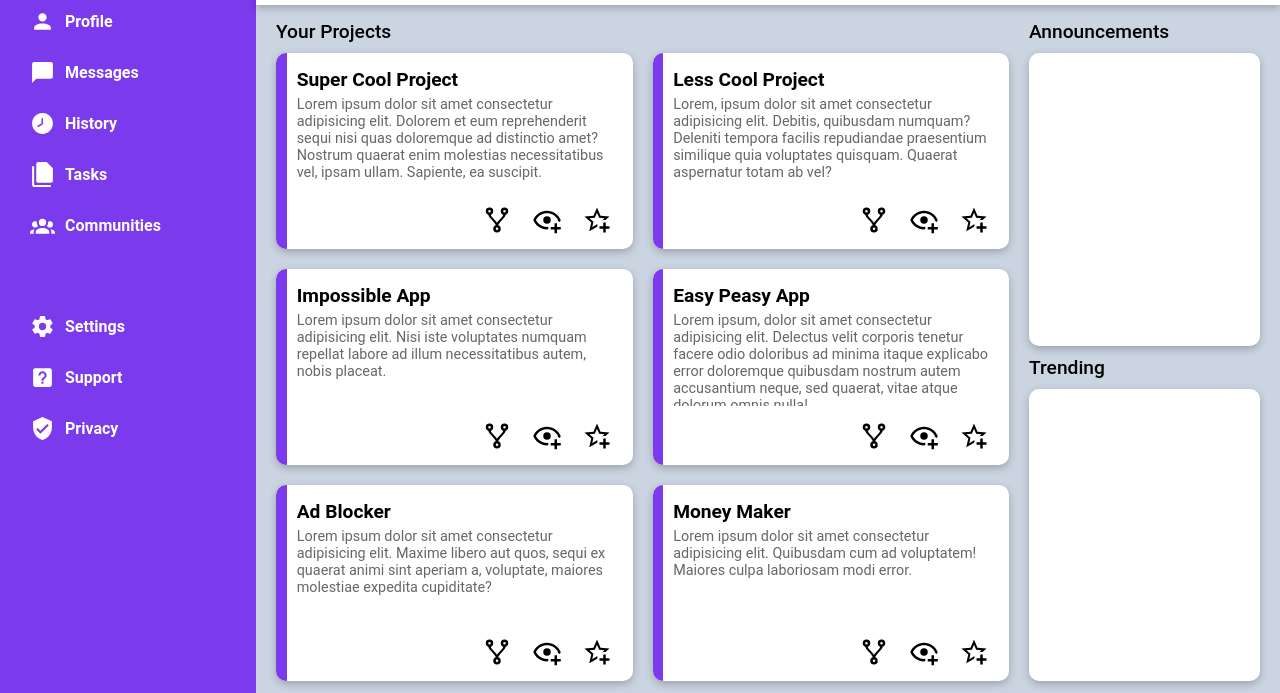
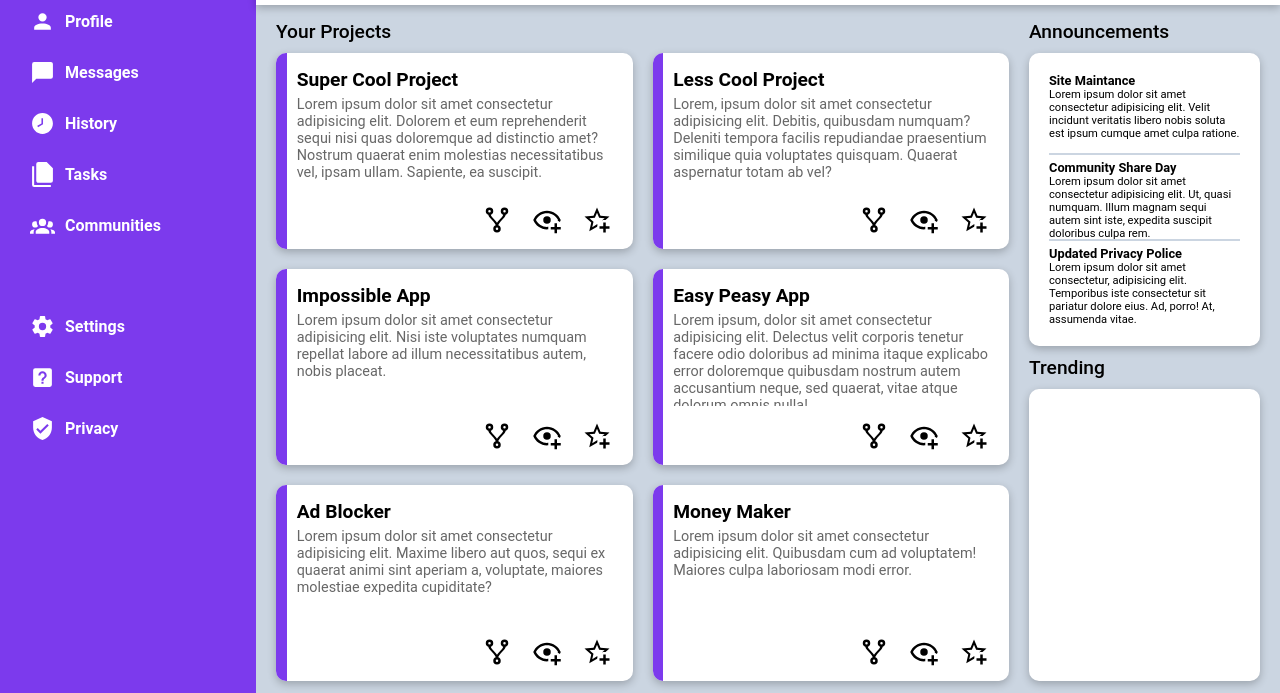
Before and after one commit to FelipeABG/admin-dashboard, a plain HTML site: page index.html in a window 1280 px wide. Shown: the part 167-860 px from the top of the page. Drawn offline with Linux system fonts and the light colour scheme; files whose address does not match are found by name.

Commit message:
finish announcements

```diff
--- a/index.html
+++ b/index.html
@@ -185,7 +185,18 @@
                 <p class="main-title">Announcements</p>
                 <div class="informations">
                     <div class="announcements">
-
+                        <div class="announcement-content bar">
+                            <p class="announcement-title"><strong>Site Maintance</strong></p>
+                            <p class="announcement-text">Lorem ipsum dolor sit amet consectetur adipisicing elit. Velit incidunt veritatis libero nobis soluta est ipsum cumque amet culpa ratione.</p>
+                        </div>
+                        <div class="announcement-content bar">
+                            <p class="announcement-title"><strong>Community Share Day</strong></p>
+                            <p class="announcement-text">Lorem ipsum dolor sit amet consectetur adipisicing elit. Ut, quasi numquam. Illum magnam sequi autem sint iste, expedita suscipit doloribus culpa rem.</p>
+                        </div>
+                        <div class="announcement-content">
+                            <p class="announcement-title"><strong>Updated Privacy Police</strong></p>
+                            <p class="announcement-text">Lorem ipsum dolor sit amet consectetur, adipisicing elit. Temporibus iste consectetur sit pariatur dolore eius. Ad, porro! At, assumenda vitae.</p>
+                        </div>
                     </div>
                     <p class="sla">Trending</p>
                     <div class="trending">
--- a/src/style.css
+++ b/src/style.css
@@ -263,6 +263,37 @@ header{
     background-color: white;
     border-radius: 10px;
     box-shadow: var(--shadow);
+    display: flex;
+    padding: 20px;
+}
+
+.announcements{
+    display: flex;
+    flex-direction: column;
+    gap: 5px;
+    align-items: center;
+    justify-content: center;
+}
+
+.announcement-content{
+    flex: 1;
+    overflow: auto;
+}
+
+.bar{
+    border-bottom: 2px solid var(--gray);
+}
+
+.announcement-title{
+    padding: 0;
+    margin: 0;
+    font-size: 0.8rem;
+}
+
+.announcement-text{
+    padding: 0;
+    margin: 0;
+    font-size: 0.7rem;
 }
 
 .sla{
```
